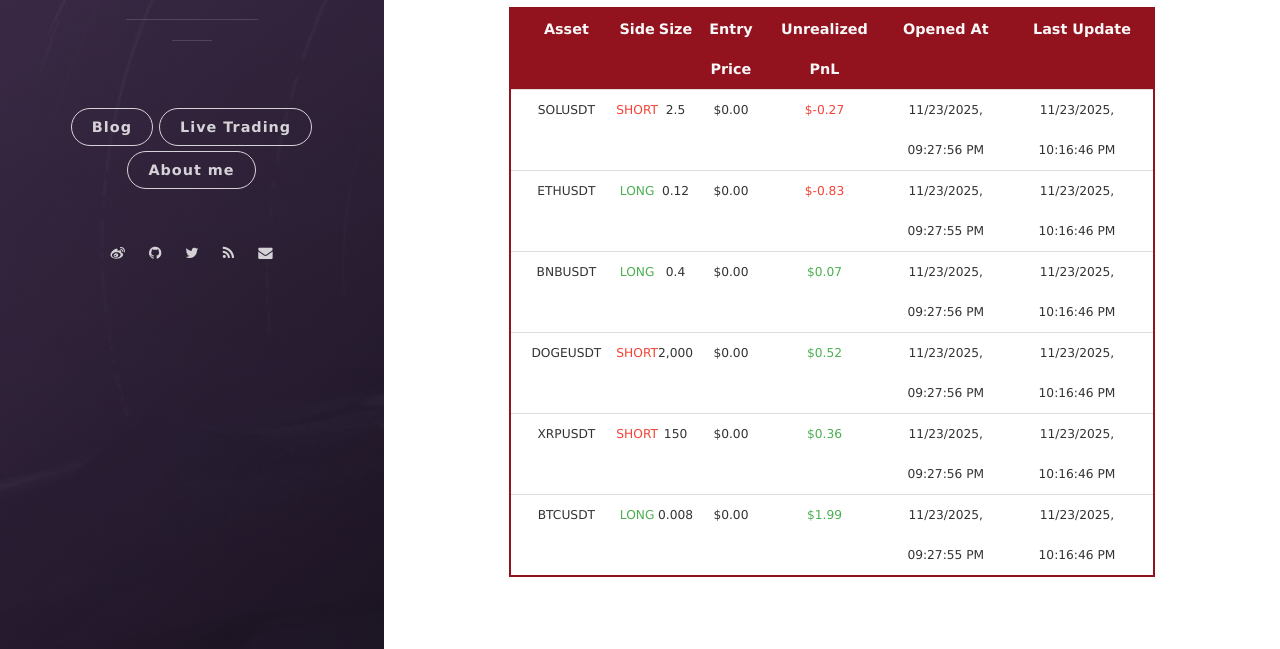
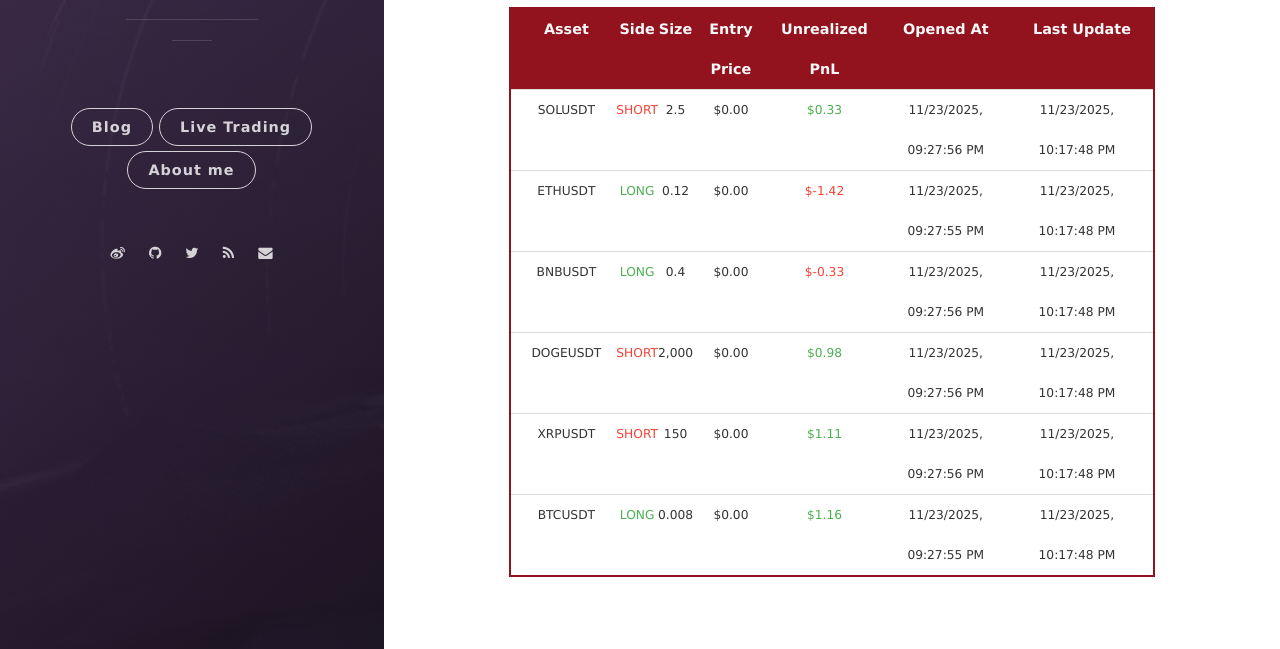
Before and after one commit to leeyegy/leeyegy.github.io, a Jekyll site: the page built from live-trading.html, in a window 1280 px wide and 1269 px high. Shown: the part 592-1241 px from the top of the window. Built offline with Jekyll 4.4.1, drawn with Linux system fonts in a browser that asks for light colours; nearby versions of some CDN libraries.

Commit message:
AccountMonitor: refresh positions 2025-11-24T06:17:48+08:00

```diff
--- a/assets/data/binance/positions.json
+++ b/assets/data/binance/positions.json
@@ -4,53 +4,53 @@
     "side": "SHORT",
     "size": 2.5,
     "entryPrice": 0.0,
-    "unrealizedPnl": -0.26526112,
+    "unrealizedPnl": 0.325,
     "openedAt": "2025-11-24T05:27:56+08:00",
-    "reportedAt": "2025-11-24T06:16:46+08:00"
+    "reportedAt": "2025-11-24T06:17:48+08:00"
   },
   {
     "symbol": "ETHUSDT",
     "side": "LONG",
     "size": 0.12,
     "entryPrice": 0.0,
-    "unrealizedPnl": -0.8304,
+    "unrealizedPnl": -1.4184,
     "openedAt": "2025-11-24T05:27:55+08:00",
-    "reportedAt": "2025-11-24T06:16:46+08:00"
+    "reportedAt": "2025-11-24T06:17:48+08:00"
   },
   {
     "symbol": "BNBUSDT",
     "side": "LONG",
     "size": 0.4,
     "entryPrice": 0.0,
-    "unrealizedPnl": 0.068,
+    "unrealizedPnl": -0.33287104,
     "openedAt": "2025-11-24T05:27:56+08:00",
-    "reportedAt": "2025-11-24T06:16:46+08:00"
+    "reportedAt": "2025-11-24T06:17:48+08:00"
   },
   {
     "symbol": "DOGEUSDT",
     "side": "SHORT",
     "size": 2000.0,
     "entryPrice": 0.0,
-    "unrealizedPnl": 0.51696,
+    "unrealizedPnl": 0.98,
     "openedAt": "2025-11-24T05:27:56+08:00",
-    "reportedAt": "2025-11-24T06:16:46+08:00"
+    "reportedAt": "2025-11-24T06:17:48+08:00"
   },
   {
     "symbol": "XRPUSDT",
     "side": "SHORT",
     "size": 150.0,
     "entryPrice": 0.0,
-    "unrealizedPnl": 0.36,
+    "unrealizedPnl": 1.11,
     "openedAt": "2025-11-24T05:27:56+08:00",
-    "reportedAt": "2025-11-24T06:16:46+08:00"
+    "reportedAt": "2025-11-24T06:17:48+08:00"
   },
   {
     "symbol": "BTCUSDT",
     "side": "LONG",
     "size": 0.008,
     "entryPrice": 0.0,
-    "unrealizedPnl": 1.99486724,
+    "unrealizedPnl": 1.1566,
     "openedAt": "2025-11-24T05:27:55+08:00",
-    "reportedAt": "2025-11-24T06:16:46+08:00"
+    "reportedAt": "2025-11-24T06:17:48+08:00"
   }
 ]
```
